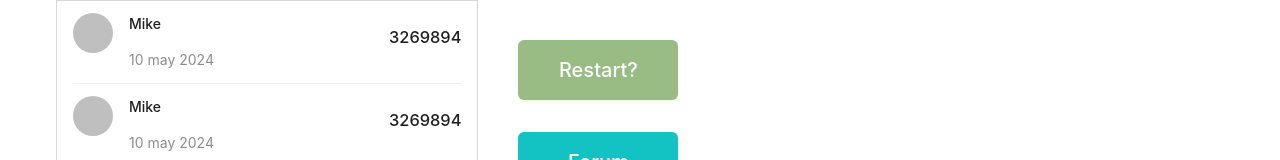
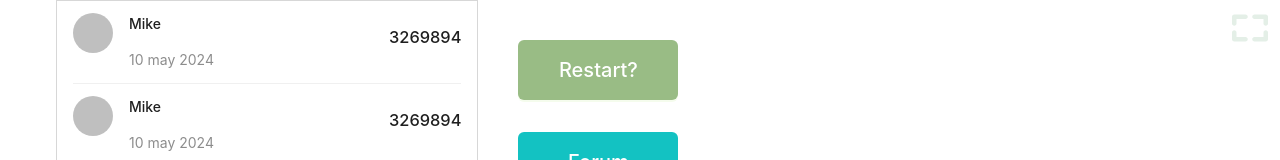
Before and after one commit to Sh1nbatsu/cuddly-invention, a React (Vite) app in the folder packages/client/: page /game/leaderboard in a window 1280 px wide. Shown: the top 160 px of the page. Built offline with nearby package versions, Linux system fonts and the light colour scheme.

Commit message:
feat: fullscreen toggler done

```diff
--- /dev/null
+++ b/packages/client/src/components/FullscreenToggler/FullscreenToggler.tsx
@@ -0,0 +1,26 @@
+import { useState } from 'react'
+
+import { FullscreenButton, FullscreenButtonImg } from './styled'
+
+export const FullscreenToggler = () => {
+  const [isFullscreen, setIsFullscreen] = useState(false)
+
+  const toggleFullscreen = () => {
+    if (document.fullscreenElement) {
+      document.exitFullscreen()
+      setIsFullscreen(false)
+    } else if (document.documentElement.requestFullscreen) {
+      document.documentElement.requestFullscreen()
+      setIsFullscreen(true)
+    }
+  }
+
+  return (
+    <FullscreenButton title="Toggle fullscreen" onClick={toggleFullscreen}>
+      <FullscreenButtonImg
+        src={isFullscreen ? '/fullscreen_close.svg' : '/fullscreen_open.svg'}
+        alt="toggle_fullscreen"
+      />
+    </FullscreenButton>
+  )
+}
--- /dev/null
+++ b/packages/client/src/components/FullscreenToggler/styled.ts
@@ -0,0 +1,17 @@
+import styled from 'styled-components'
+
+export const FullscreenButton = styled.button`
+  position: absolute;
+  top: 10px;
+  right: 10px;
+  background: transparent;
+  padding: 0;
+  border: none;
+  outline: none;
+  cursor: pointer;
+`
+
+export const FullscreenButtonImg = styled.img`
+  width: 40px;
+  height: 36px;
+`
--- a/packages/client/src/pages/game/leaderboard/LeaderboardPage.tsx
+++ b/packages/client/src/pages/game/leaderboard/LeaderboardPage.tsx
@@ -8,6 +8,8 @@ import {
   CustomWrapper,
 } from './Leaderboard.styled'
 
+import { FullscreenToggler } from '@/components/FullscreenToggler/FullscreenToggler'
+
 const Leaderboard = () => {
   const loadMoreData = () => {
     console.log('Loading more data...')
@@ -15,6 +17,7 @@ const Leaderboard = () => {
 
   return (
     <CustomWrapper>
+      <FullscreenToggler />
       <ScrollableDiv id="scrollableDiv">
         <InfiniteScroll
           dataLength={20}
```
Also changed, not shown: packages/client/public/fullscreen_close.svg (added), packages/client/public/fullscreen_open.svg (added).
